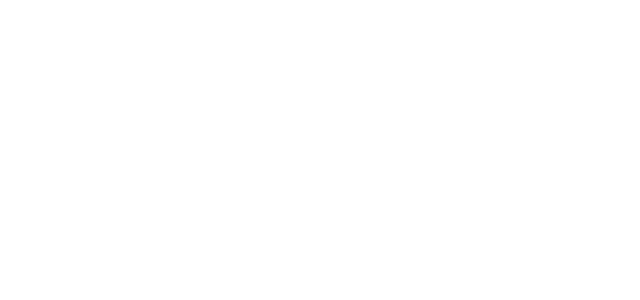
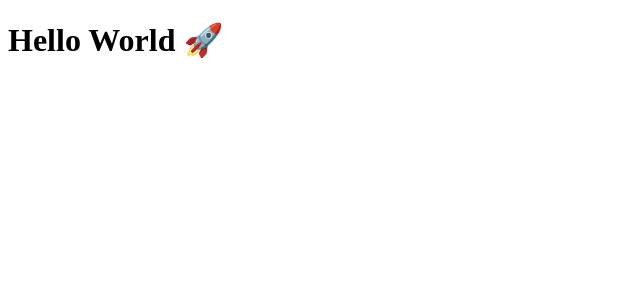
Before and after one commit to AracelyKat/proyect-react-todolist, a React (Vite) app: page / in a window 1280 px wide. Shown: the top 300 px of the page, without its empty margins (0-640 px from the left). Built offline with nearby package versions, Linux system fonts and the light colour scheme.

Commit message:
hello world

```diff
--- a/src/App.jsx
+++ b/src/App.jsx
@@ -1,7 +1,7 @@
 import './App.css'
 
 function App() {
-
+  return <h1>Hello World 🚀</h1>;
 }
 
 export default App
```
